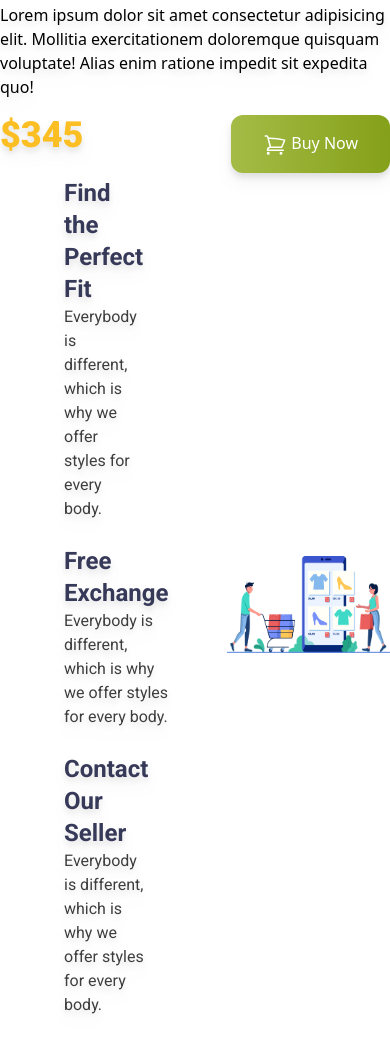
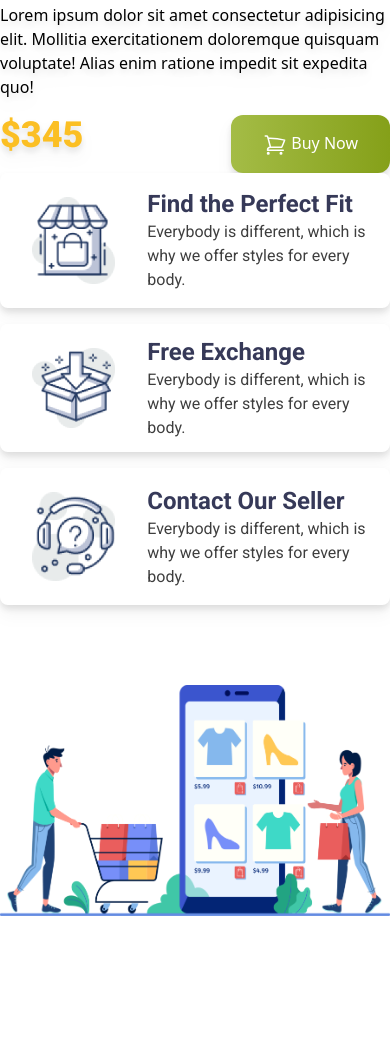
Before and after one commit to hqefahad/Penguin-Fashion, a plain HTML site: page index.html in a window 390 px wide. Shown: the part 4951-5988 px from the top of the page. After the commit the page ends 5867 px from the top, so only its background shows below. Drawn offline with nearby package versions, Linux system fonts and the light colour scheme.

Commit message:
Halka Responsive

```diff
--- a/index.html
+++ b/index.html
@@ -212,8 +212,8 @@
     </main>
     <footer class="max-w-7xl mx-auto">
         <!-- Fake footer Section  -->
-        <div class="grid grid-cols-2 items-center lg:my-60 gap-16">
-            <div class="space-y-4 mr-48 ">
+        <div class="grid grid-cols-1 lg:grid-cols-2 items-center lg:my-60 gap-16">
+            <div class="space-y-4 md:mr-48 ">
                 <!-- Card 1 -->
                 <div class="flex items-center py-1 bg-[#FFF] drop-shadow-lg rounded-lg">
                     <div class="py-5 px-8 w-56"><img src="icons/house.png" alt=""></div>
```
